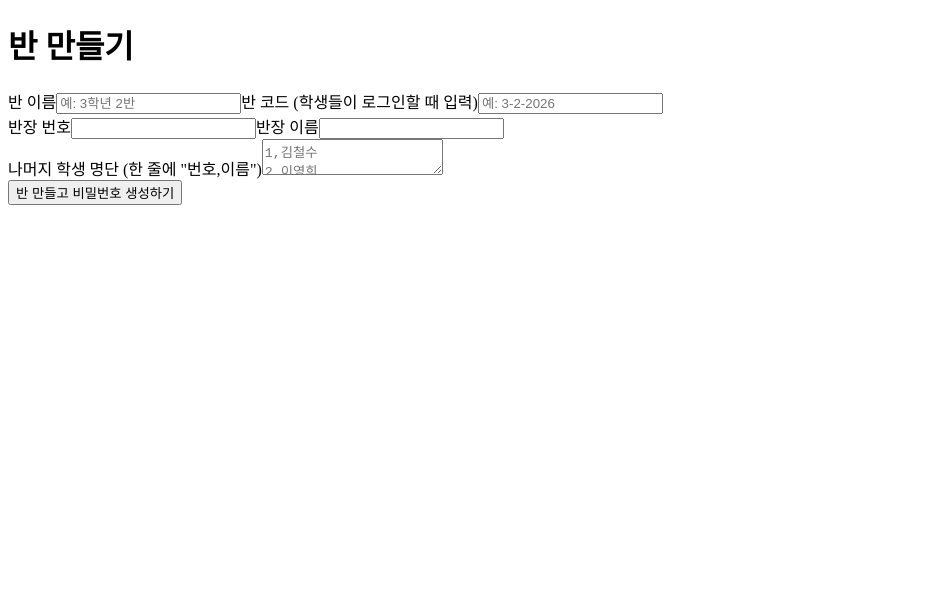
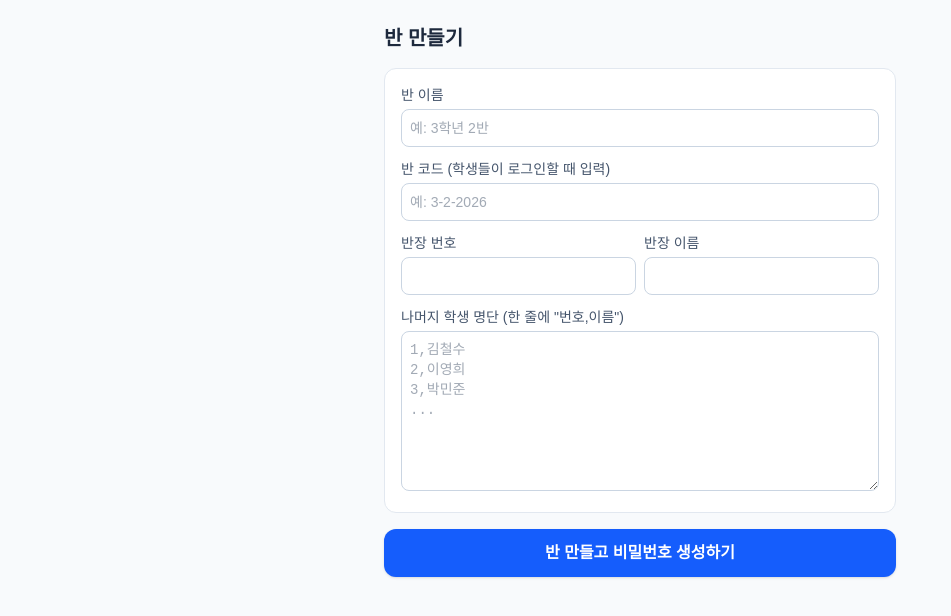
Before and after one commit to doyoung-doyoung/todolistyu, a Next.js app: page /create-room in a window 1280 px wide. Shown: the top 616 px of the page, without its empty margins (0-951 px from the left). Built offline with nearby package versions, Linux system fonts and the light colour scheme.

Commit message:
initial commit via Claude

```diff
--- /dev/null
+++ b/src/app/layout.tsx
@@ -0,0 +1,19 @@
+import type { Metadata } from "next";
+import "./globals.css";
+
+export const metadata: Metadata = {
+  title: "우리 반 체크리스트",
+  description: "숙제, 옷, 준비물을 한눈에 확인하는 우리 반 체크리스트",
+};
+
+export default function RootLayout({
+  children,
+}: Readonly<{
+  children: React.ReactNode;
+}>) {
+  return (
+    <html lang="ko" className="h-full antialiased">
+      <body className="min-h-full flex flex-col font-sans">{children}</body>
+    </html>
+  );
+}
```
